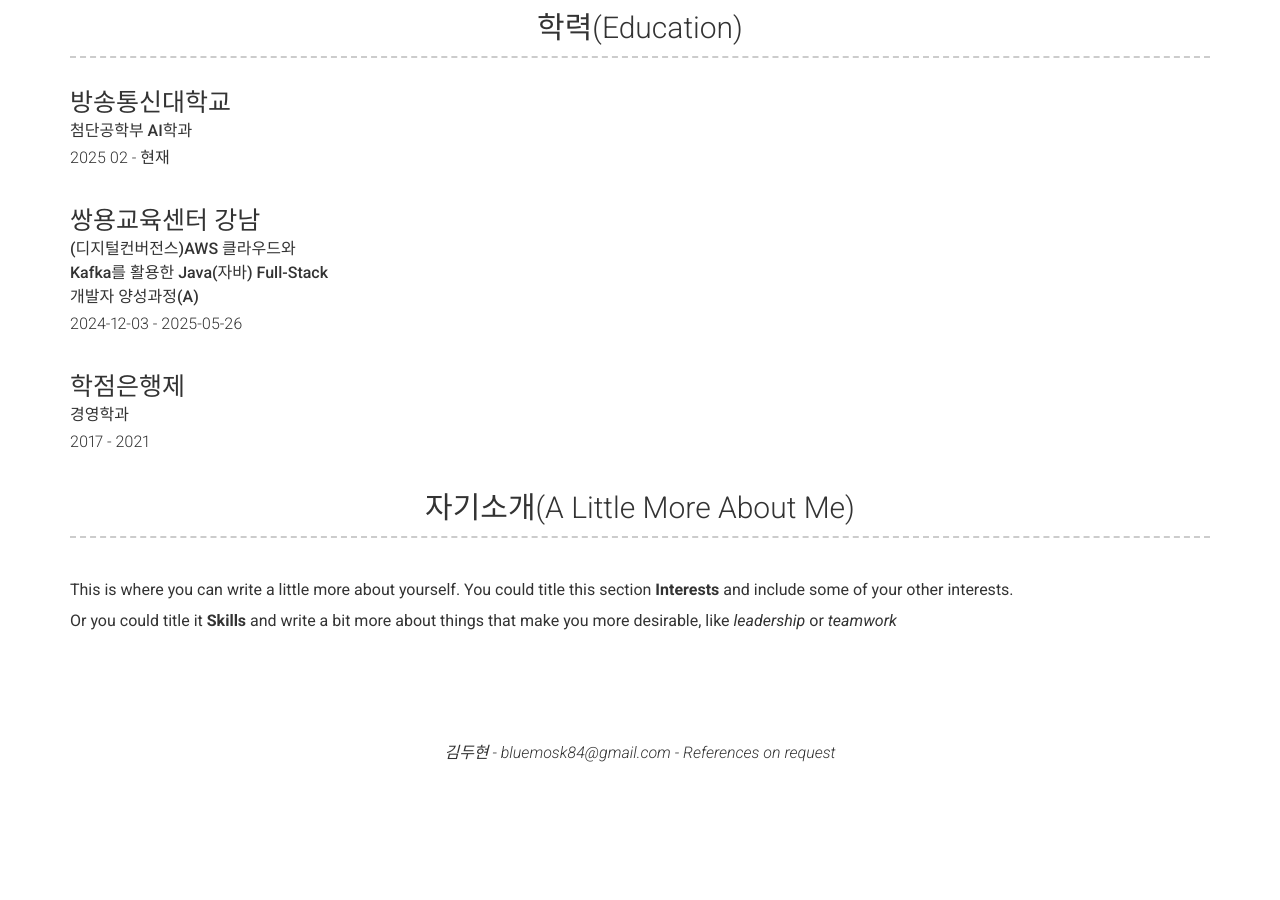
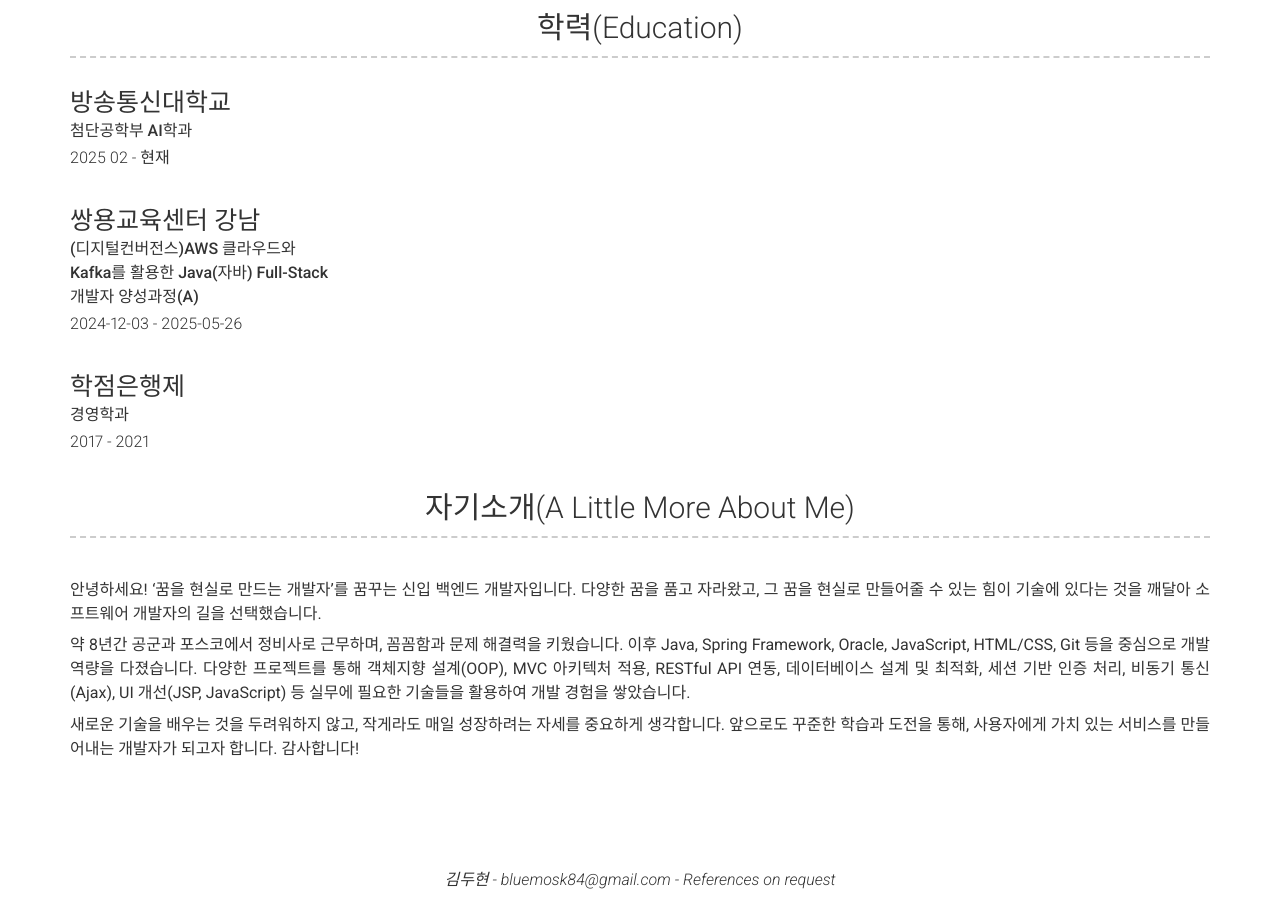
Before and after one commit to josephkimmm/josephkimmm.github.io, a Jekyll site: the page built from index.md, in a window 1280 px wide and 900 px high, scrolled down 1824 px. Built offline with Jekyll 4.4.1, drawn with Linux system fonts in a browser that asks for light colours; nearby versions of some CDN libraries; before the commit the page ends 2596 px from its top, so only the background shows below that; some of the changed text lies outside the part shown.

Commit message:
Update _config.yml

```diff
--- a/_config.yml
+++ b/_config.yml
@@ -7,7 +7,7 @@ version: 2
 
 # Personal info
 name: 김두현
-title: Back-end
+title: Resume
 email: bluemosk84@gmail.com
 # email_title: Email (Email title override)
 ##phone: 010-3455-2842
@@ -52,7 +52,7 @@ github_username:  josephkimmm
 about_profile_image: ./images/profile.jpeg
 about_content: | # this will include new lines to allow paragraphs
 
-  안녕하세요. 신입 백엔드 개발자 김두현입니다!
+  안녕하세요. 꿈을 현실로 만드는, 끊임없이 성장하는 신입 개발자 김두현입니다.
   - 블로그, 노션, 깃허브 등 꾸준한 기록 활동을 통해 `꾸준함`을 증명할 수 있습니다.
   - 모르는 것을 빠르게 `질문`하고, 자신의 의견을 드러내는 것에 불편함이 없습니다.
   - 혼자가 아닌 함께 만들 수 있다고 생각하기에 다양한 팀 구성원들과 적극적으로 커뮤니케이션하며 `협업`하는 것을 추구합니다.
@@ -130,9 +130,9 @@ content:
         link: https://github.com/josephkimmm/Spring-Web-Project
         link_text: Link
         quote: >
-          다양한 번개 모임을 즉석으로 모집하고 참여할 수 있는 플랫폼
+          다양한 모임을 즉석으로 모집하고 참여할 수 있는 플랫폼
         description: | # this will include new lines to allow paragraphs
-          번개모임을 즐겨 찾는 20~40대 직장인 및 대학생들을 대상으로 회원가입을 진행한 회원의 위치와 날씨를 기반으로 취미, 목적 등을 충족 시킬 수 있는 서비스를 기획하였습니다.
+          모임을 즐겨 찾는 20~40대 직장인 및 대학생들을 대상으로 회원가입을 진행한 회원의 위치와 날씨를 기반으로 취미, 목적 등을 충족 시킬 수 있는 서비스를 기획하였습니다.
 
       - layout: left
         border: weak  # Value of `weak` will display a weak border below this item. # Any
@@ -143,7 +143,7 @@ content:
         quote: >
           콘솔 기반 자바 기초 프로그래밍
         description: | # this will include new lines to allow paragraphs
-          제 웹 또는 모바일 기반 숙박 플랫폼에서 제공하는 회원가입, 로그인, 예약, 포인트 관리 등 핵심 기능을 구현하여 학습 목적의 클론 토이 프로젝트입니다.
+          웹 또는 모바일 기반 숙박 플랫폼에서 제공하는 회원가입, 로그인, 예약, 포인트 관리 등 핵심 기능을 구현하여 학습 목적의 클론 토이 프로젝트입니다.
 
   - title: 경력사항(Experience)
     layout: list
@@ -192,9 +192,15 @@ content:
   - title: 자기소개(A Little More About Me)
     layout: text
     content: | # this will include new lines to allow paragraphs
-      This is where you can write a little more about yourself. You could title this section **Interests** and include some of your other interests.
+      안녕하세요! ‘꿈을 현실로 만드는 개발자’를 꿈꾸는 신입 백엔드 개발자입니다.
+      다양한 꿈을 품고 자라왔고, 그 꿈을 현실로 만들어줄 수 있는 힘이 기술에 있다는 것을 깨달아 소프트웨어 개발자의 길을 선택했습니다.
 
-      Or you could title it **Skills** and write a bit more about things that make you more desirable, like *leadership* or *teamwork*
+      약 8년간 공군과 포스코에서 정비사로 근무하며, 꼼꼼함과 문제 해결력을 키웠습니다. 이후 Java, Spring Framework, Oracle, JavaScript, HTML/CSS, Git 등을 중심으로 개발 역량을 다졌습니다.
+      다양한 프로젝트를 통해 객체지향 설계(OOP), MVC 아키텍처 적용, RESTful API 연동, 데이터베이스 설계 및 최적화, 세션 기반 인증 처리, 비동기 통신(Ajax), UI 개선(JSP, JavaScript) 등 실무에 필요한 기술들을 활용하여 개발 경험을 쌓았습니다.
+
+      새로운 기술을 배우는 것을 두려워하지 않고, 작게라도 매일 성장하려는 자세를 중요하게 생각합니다.
+      앞으로도 꾸준한 학습과 도전을 통해, 사용자에게 가치 있는 서비스를 만들어내는 개발자가 되고자 합니다.
+      감사합니다!
 
 
 
```
